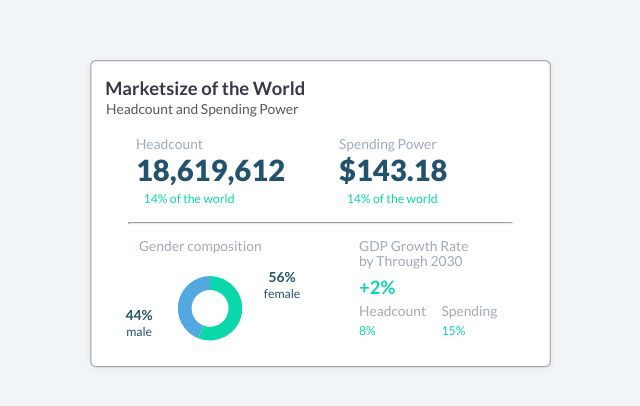
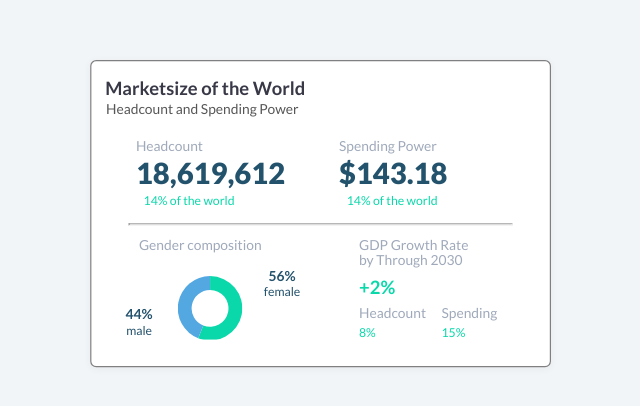
Before and after one commit to szymtur/marketsize-of-the-world, a plain HTML site: page index.html in a window 1280 px wide. Shown: the part 156-562 px from the top of the page, 319-959 px from the left. Drawn offline with Linux system fonts and the light colour scheme; no server answers.

Commit message:
code_review

```diff
--- a/css/style.css
+++ b/css/style.css
@@ -63,7 +63,7 @@ h6 {
 /* Content-box Styles - Start */
 @media (max-aspect-ratio: 1/1){
 	body {
-		border: 2px solid red;
+		border: 2px solid #ff0000;
 	}
 
 	.content_box {
@@ -78,7 +78,7 @@ h6 {
 		-webkit-transform: translateY(-40%);
 		    -ms-transform: translateY(-40%);
 		        transform: translateY(-40%);
-		color: red;
+		color: #ff0000;
 	}
 }
 
@@ -106,7 +106,7 @@ h6 {
 		background: #ffffff;
 		overflow: hidden;
 		border-radius: 5px;
-		border: 1px solid #a8a8a8;
+		border: 1px solid #808080;
 	}
 
 	.info_caption{
@@ -114,6 +114,10 @@ h6 {
 	}
 
 	/* Header Styles - Start */
+	.header {
+		padding-bottom: 2.5vh
+	}
+
 	.header h1 {
 		font-size: 1.2vw;
 		font-weight: 700;
@@ -125,14 +129,14 @@ h6 {
 		font-size: 0.9vw;
 		color: #565656;
 		line-height: 0.5vw;
-		margin: 0 0 0.5vw 0.95vw;
+		margin: 0 0 0 0.95vw;
 	}
 	/* Header Styles - End */
 
 
 	/* Top Container Styles - Start */
 	.top_container {
-		margin: 1.4vw 1.4vw 1vw 1.4vw;
+		margin: 0 1.4vw 1.5vh 1.4vw;
 	}
 
 	.top_container h3,
@@ -170,7 +174,7 @@ h6 {
 		        flex-direction: row;
 		-webkit-box-pack: center;
 		    -ms-flex-pack: center;
-		        justify-content: center;
+				  justify-content: center;
 	}
 
 	.bottom_container .gender {
@@ -209,7 +213,7 @@ h6 {
 
 	.bottom_container .gender h3 {
 		width: 100%;
-		margin: 0.9vw 0 1.5vw 2.5vw;
+		margin: 1.2vh 0 1.5vw 2.5vw;
 	}
 
 	.bottom_container .gender h5 {
@@ -240,22 +244,23 @@ h6 {
 		left: 0;
 	}
 
-	.bottom_container .gdp h3{
-		margin: 0.9vw 0 0 2.5vw;
+	.bottom_container .gdp h3 {
+		margin: 1.2vh 0 0 2.5vw;
 	}
 
 	.bottom_container .gdp h2 {
 		color: #0bd8aa;
 		font-weight: 700;
-		margin: 0.5vw 0 0 2.5vw;
-		height: 1.7vw;
+		margin: 0 0 0 2.5vw;
 		width: 3.5vw;
 	}
 
-	.bottom_container .gdp h2,
-	.bottom_container .gdp .triangle_up,
-	.bottom_container .gdp .triangle_down {
-		display: inline-block;
+	.bottom_container .gdp .gdp_percent_container {
+		display: flex;
+		flex-direction: row;
+		align-items: flex-end;
+		padding-top: 0.5vw;
+		padding-bottom: 0.5vw;
 	}
 
 	.bottom_container .gdp .triangle_up {
--- a/index.html
+++ b/index.html
@@ -71,7 +71,11 @@
         <div class="col">
           <div class="gdp">
             <h3>GDP Growth Rate<br>by Through 2030</h3>
-            <h2 class="gdp_percent"></h2><span class="triangle_up"></span><span class="triangle_down"></span>
+            <div class="gdp_percent_container">
+              <h2 class="gdp_percent"></h2>
+              <span class="triangle_up"></span>
+              <span class="triangle_down"></span>
+            </div>
             <div class="gdp_bottom">
               <div class="col_one">
                 <h3>Headcount</h3>
--- a/js/main.js
+++ b/js/main.js
@@ -128,7 +128,7 @@ function changeData(data) {
 }
 
 
-// //chart rendering
+//chart rendering
 function chartRender(inputData) {
     let width = 100;
     let height = 100;
@@ -208,11 +208,11 @@ function checkingArrows(data) {
     let api_value = Math.round(data);
 
     if (api_value > web_value){
-        $(triangle_up).css('display', 'inline-block');
+        $(triangle_up).css('display', 'block');
         $(triangle_down).css('display', 'none');
     }
     else if(api_value < web_value){
         $(triangle_up).css('display', 'none');
-        $(triangle_down).css('display', 'inline-block');
+        $(triangle_down).css('display', 'block');
     }
 }
```
